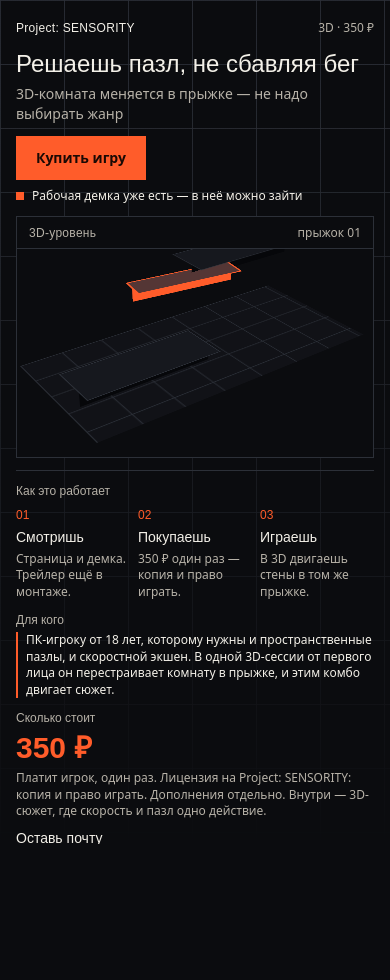
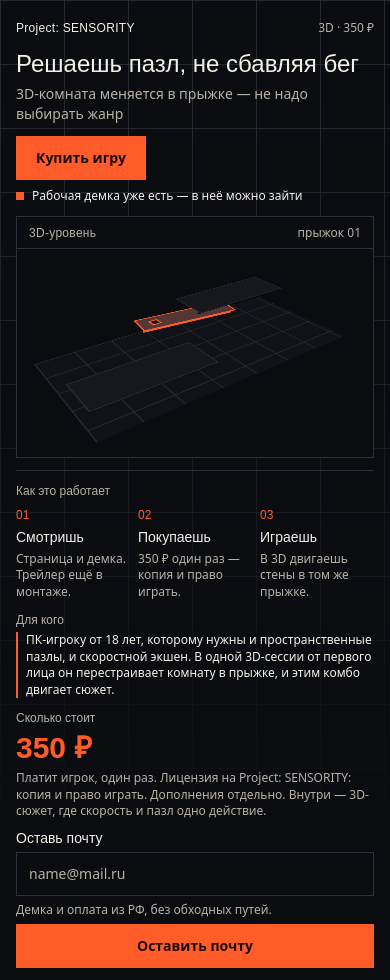
Before and after one commit to KrostyMall/Landing-SENSORITY, a React (Vite) app: page / in a window 390 px wide. Before the commit the page ends 844 px from the top, so only its background shows below. Built offline with nearby package versions, Linux system fonts and the light colour scheme.

Commit message:
fix: scale 3D level relative to its responsive container

```diff
--- a/src/styles.css
+++ b/src/styles.css
@@ -27,14 +27,14 @@
 
 @layer base {
   html {
-    height: 100%;
-    overflow: hidden;
+    min-height: 100%;
     scroll-behavior: auto;
   }
 
   body {
-    height: 100%;
-    overflow: hidden;
+    min-height: 100%;
+    margin: 0;
+    overflow-x: clip;
     background: var(--color-bg);
     color: var(--color-fg);
     font-family: var(--font-sans);
@@ -69,18 +69,23 @@
   }
 
   .slab {
-    transform: translate3d(10%, -8%, 78px) rotateZ(-6deg);
+    transform: translate3d(10%, -8%, 9cqw) rotateZ(-6deg);
   }
 
   .pawn {
-    transform: translate3d(92px, -46px, 120px);
+    transform: translate3d(18cqw, -14cqh, 8cqw);
   }
 }
 
 .diorama {
+  /* The level must be its own containing block: otherwise .stage is laid out
+     against the whole page and appears misplaced or clipped on small screens. */
+  position: relative;
+  isolation: isolate;
+  container-type: size;
   height: 100%;
   min-height: 0;
-  perspective: 720px;
+  perspective: clamp(420px, 115vw, 900px);
   overflow: hidden;
 }
 
@@ -88,7 +93,8 @@
   position: absolute;
   inset: 8% 6% 14%;
   transform-style: preserve-3d;
-  transform: rotateX(60deg) rotateZ(-36deg);
+  transform: rotateX(60deg) rotateZ(-36deg) scale(0.9);
+  transform-origin: center center;
 }
 
 .ground,
@@ -121,7 +127,7 @@
   right: 0;
   bottom: 0;
   left: 0;
-  height: 16px;
+  height: clamp(5px, 2.4cqh, 14px);
   transform-origin: top center;
   transform: rotateX(-90deg);
 }
@@ -135,7 +141,7 @@
   left: 2%;
   width: 44%;
   height: 32%;
-  transform: translateZ(26px);
+  transform: translateZ(3.4cqw);
 }
 
 .block-high {
@@ -143,7 +149,7 @@
   left: 54%;
   width: 40%;
   height: 30%;
-  transform: translateZ(78px);
+  transform: translateZ(9cqw);
 }
 
 .slab {
@@ -154,6 +160,7 @@
   background: color-mix(in oklab, var(--color-accent) 24%, var(--color-surface-2));
   border: 2px solid var(--color-accent);
   transform-origin: center center;
+  backface-visibility: visible;
   animation: slab-turn 5.6s cubic-bezier(0.45, 0.05, 0.2, 1) infinite;
   animation-delay: -1.8s;
 }
@@ -165,8 +172,8 @@
 .pawn {
   top: 62%;
   left: 14%;
-  width: 16px;
-  height: 16px;
+  width: clamp(10px, 3.2cqw, 20px);
+  height: clamp(10px, 3.2cqw, 20px);
   background: var(--color-accent);
   animation: pawn-hop 5.6s cubic-bezier(0.45, 0.05, 0.2, 1) infinite;
   animation-delay: -1.8s;
@@ -175,19 +182,19 @@
 .pawn::after {
   content: "";
   position: absolute;
-  inset: 3px;
+  inset: 20%;
   background: var(--color-accent-fg);
 }
 
 @keyframes slab-turn {
   0%,
   18% {
-    transform: translate3d(-8%, 22%, 28px) rotateZ(74deg);
+    transform: translate3d(-8%, 22%, 3.2cqw) rotateZ(74deg);
   }
 
   40%,
   76% {
-    transform: translate3d(10%, -8%, 78px) rotateZ(-6deg);
+    transform: translate3d(10%, -8%, 9cqw) rotateZ(-6deg);
   }
 
   100% {
@@ -198,18 +205,18 @@
 @keyframes pawn-hop {
   0%,
   14% {
-    transform: translate3d(0, 0, 46px);
+    transform: translate3d(0, 0, 3.2cqw);
     opacity: 1;
   }
 
   32% {
-    transform: translate3d(78px, -58px, 140px);
+    transform: translate3d(18cqw, -17cqh, 10cqw);
     opacity: 1;
   }
 
   46%,
   74% {
-    transform: translate3d(168px, -92px, 100px);
+    transform: translate3d(36cqw, -30cqh, 7cqw);
     opacity: 1;
   }
 
@@ -219,7 +226,7 @@
 
   88% {
     opacity: 0;
-    transform: translate3d(0, 0, 46px);
+    transform: translate3d(0, 0, 3.2cqw);
   }
 
   100% {
```
